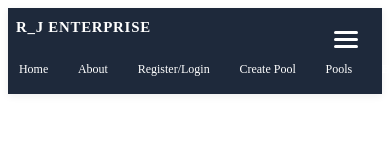
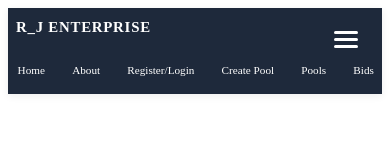
Before and after one commit to rotji/R_J-ENTERPRISE, a React (Vite) app in the folder frontend/: page / in a window 390 px wide. Shown: the top 160 px of the page. Built offline with nearby package versions, Linux system fonts and the light colour scheme.

Commit message:
Fix: Ensure all header links are visible on mobile
- I further reduced the font size, padding, and gap between navigation links in the mobile header.
- I enabled horizontal scrolling for the navigation links to prevent overflow and ensure all links are accessible.

```diff
--- a/frontend/styles/header.module.css
+++ b/frontend/styles/header.module.css
@@ -34,9 +34,9 @@
   }
   .navList {
     flex-direction: row;
-    gap: 0.1rem; /* Reduced gap for mobile */
+    gap: 0.05rem; /* Further reduced gap for mobile */
     width: 100%;
-    overflow-x: visible;
+    overflow-x: auto; /* Allow horizontal scrolling if needed */
     align-items: center;
     white-space: nowrap;
     padding-bottom: 0.1rem;
@@ -52,8 +52,8 @@
     margin-top: 0.2rem;
   }
   .navLink {
-    font-size: 0.75rem;
-    padding: 0.08rem 0.18rem;
+    font-size: 0.7rem; /* Reduced font size */
+    padding: 0.05rem 0.1rem; /* Reduced padding */
   }
   .hamburger {
     position: absolute;
```
